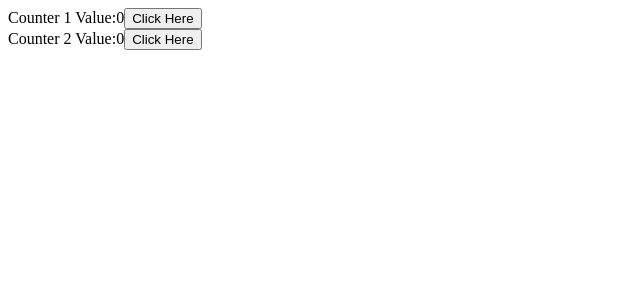
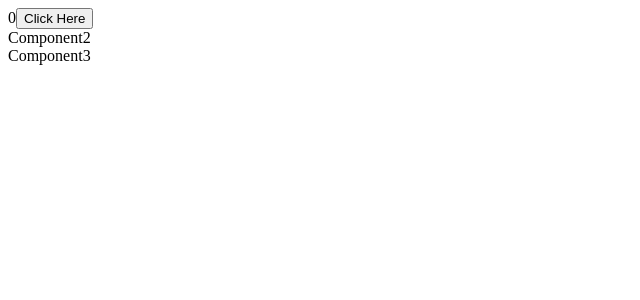
Before and after one commit to iampooran/reactpractice, a React (Create React App) app: page / in a window 1280 px wide. Shown: the top 300 px of the page, without its empty margins (0-640 px from the left). Built offline with nearby package versions, Linux system fonts and the light colour scheme.

Commit message:
React.memo Added

```diff
--- a/src/App.js
+++ b/src/App.js
@@ -1,4 +1,5 @@
-import Main from "./components/ReactHooks/Main";
+import Main from "./components/Memo/Main";
+
 
 
 
--- /dev/null
+++ b/src/components/Memo/Component1.js
@@ -0,0 +1,22 @@
+import React, { useState } from 'react'
+import Component2 from './Component2'
+import {Component3} from './Component3'
+
+const Component1 = () => {
+
+    const [counter,setCounter ] = useState(0)
+
+    const handleClick = () => {
+        setCounter(counter+1)
+    }
+  return (
+    <div>
+        {counter}
+        <button onClick={handleClick}>Click Here</button>
+        <Component2/>
+        <Component3/>
+    </div>
+  )
+}
+
+export default Component1
--- /dev/null
+++ b/src/components/Memo/Component2.js
@@ -0,0 +1,10 @@
+import React from 'react'
+
+const Component2 = React.memo(() => {
+    console.log("Component 2 Rendered")
+  return (
+    <div>Component2</div>
+  )
+})
+
+export default Component2
--- /dev/null
+++ b/src/components/Memo/Component3.js
@@ -0,0 +1,10 @@
+import React from 'react'
+
+const MyComponent = () => {
+    console.log("Component 3 Rendered")
+  return (
+    <div>Component3</div>
+  )
+}
+
+export const Component3 = React.memo(MyComponent)
--- /dev/null
+++ b/src/components/Memo/Main.js
@@ -0,0 +1,12 @@
+import React from 'react'
+import Component1 from './Component1'
+
+const Main = () => {
+  return (
+    <div>
+        <Component1/>
+    </div>
+  )
+}
+
+export default Main
```
